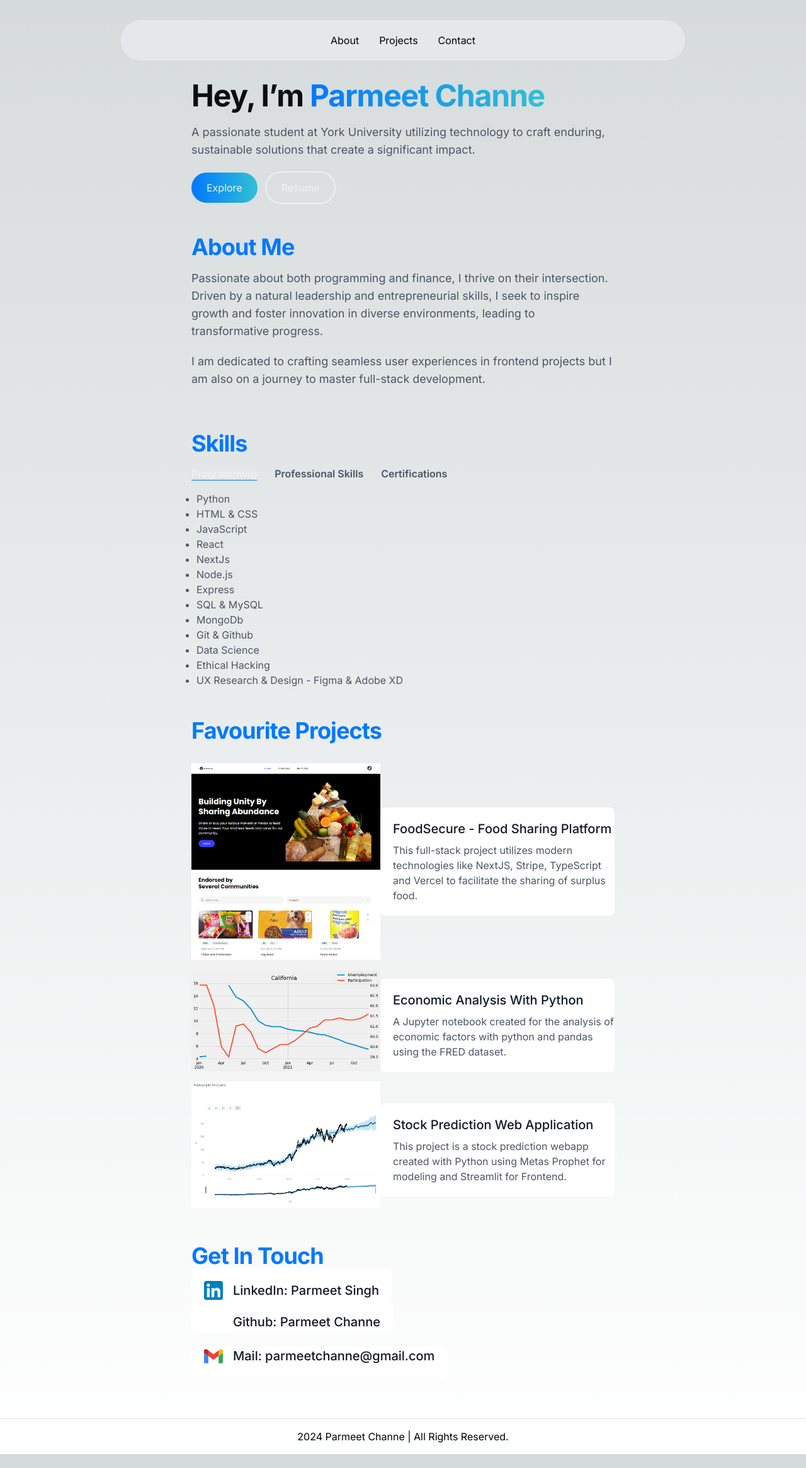
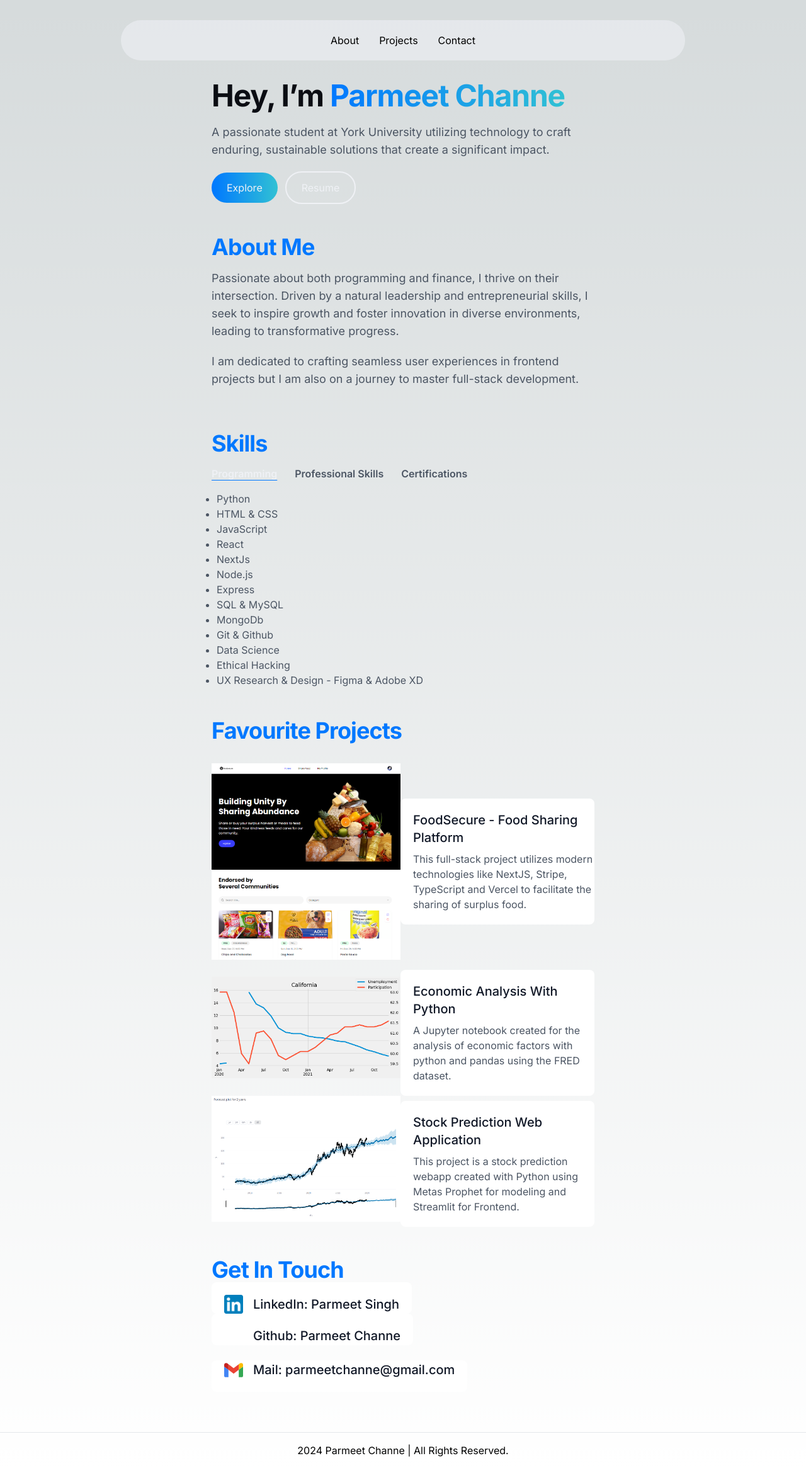
Before and after one commit to ParmeetChanne/nextjs-portfolio, a Next.js app: page / in a window 1280 px wide. Shown: the whole page at 63% size. Before the commit the page ends 2309 px from the top, so only its background shows below. Built offline with nearby package versions, Linux system fonts and the light colour scheme.

Commit message:
fixed styling

```diff
--- a/components/AboutSection.tsx
+++ b/components/AboutSection.tsx
@@ -1,7 +1,7 @@
 const AboutSection = () => {
     return (
         <>
-          <div className="flex flex-col items-start justify-center max-w-2xl mx-auto mt-5 mb-4 md:mb-12">
+          <div className="flex flex-col items-start justify-center max-w-2xl mx-auto mt-5 mb-4 md:mb-12 px-8">
           <h3 className="mb-4 text-2xl font-bold tracking-tight text-dark-200 md:text-4xl dark:text-light-white">
                   About Me
           </h3>
--- a/components/ContactSection.tsx
+++ b/components/ContactSection.tsx
@@ -3,7 +3,7 @@ import React from 'react'
 
 const ContactSection = () => {
   return (
-    <div className="flex flex-col items-start justify-center max-w-2xl mx-auto mb-16">
+    <div className="px-8 flex flex-col items-start justify-center max-w-2xl mx-auto mb-16">
         <h3 className=" text-2xl font-bold tracking-tight text-dark-200 md:text-4xl dark:text-light-white">
             Get In Touch
         </h3>
--- a/components/FooterSection.tsx
+++ b/components/FooterSection.tsx
@@ -4,7 +4,7 @@ const FooterSection = () => {
   return (
     <>
     <hr className='w-full'></hr>
-    <div className='flex flex-row items-center justify-center p-4 text-sm md:text-base'>
+    <div className='px-8 flex flex-row items-center justify-center p-4 text-sm md:text-base'>
         2024 Parmeet Channe | All Rights Reserved.
     </div>
     </>
--- a/components/HeroSection.tsx
+++ b/components/HeroSection.tsx
@@ -3,7 +3,7 @@ import React from 'react'
 const HeroSection = () => {
     return (
         <>
-          <div className="flex flex-col items-start justify-center max-w-2xl mx-auto mt-5 mb-8 md:mb-12">
+          <div className="px-8 flex flex-col items-start justify-center max-w-2xl mx-auto mt-5 mb-8 md:mb-12">
             <h1
             className="mb-3 md:mb-5 text-3xl font-bold tracking-tight text-black md:text-5xl dark:text-light-white">
               Hey, I’m <span className="text-transparent bg-gradient-to-br bg-clip-text md:bg-gradient-to-r from-gradient-purple to-gradient-pink">Parmeet Channe</span>
--- a/components/Navbar.tsx
+++ b/components/Navbar.tsx
@@ -24,7 +24,7 @@ const Navbar = () => {
   const [navbarOpen, setNavbarOpen] = useState(false);
 
   return (
-    <nav className="flex z-10 items-center rounded-full justify-between w-full max-w-4xl md:p-3 md:px-8 mx-auto my-0 mt-5 bg-white dark:bg-black sticky-nav md:my-8 bg-opacity-60">
+    <nav className="px-8 flex z-10 items-center rounded-full justify-between w-full max-w-4xl md:p-3 md:px-8 mx-auto my-0 mt-5 bg-white dark:bg-black sticky-nav md:my-8 bg-opacity-60">
       <div className="flex container lg:py-2 flex-wrap items-center justify-center mx-auto py-2">
         {/*
         <Link
--- a/components/ProjectsSection.tsx
+++ b/components/ProjectsSection.tsx
@@ -7,7 +7,7 @@ import Image from 'next/image';
 const ProjectsSection = () => {
 
   return (
-    <div className="flex flex-col items-start justify-start max-w-2xl mx-auto mt-5 mb-10">
+    <div className="px-8 flex flex-col items-start justify-start max-w-2xl mx-auto mt-5 mb-10">
         <h3 className="mb-8 text-2xl font-bold tracking-tight text-dark-200 md:text-4xl dark:text-light-white">
                   Favourite Projects
           </h3>
--- a/components/SkillsSection.tsx
+++ b/components/SkillsSection.tsx
@@ -81,7 +81,7 @@ const SkillsSection = () => {
 
     return (
         <>
-          <div className="flex flex-col items-start justify-center max-w-2xl mx-auto mb-8 md:mb-12">
+          <div className="px-8 flex flex-col items-start justify-center max-w-2xl mx-auto mb-8 md:mb-12">
           <h3 className="mb-2 md:mb-4 text-2xl font-bold tracking-tight text-dark-200 md:text-4xl dark:text-light-white">
                   Skills
           </h3>
--- a/src/app/layout.tsx
+++ b/src/app/layout.tsx
@@ -15,7 +15,7 @@ export default function RootLayout({
   children: React.ReactNode
 }) {
   return (
-    <html lang="en" className='px-8'>
+    <html lang="en">
       <body className={inter.className}>{children}</body>
     </html>
   )
```
